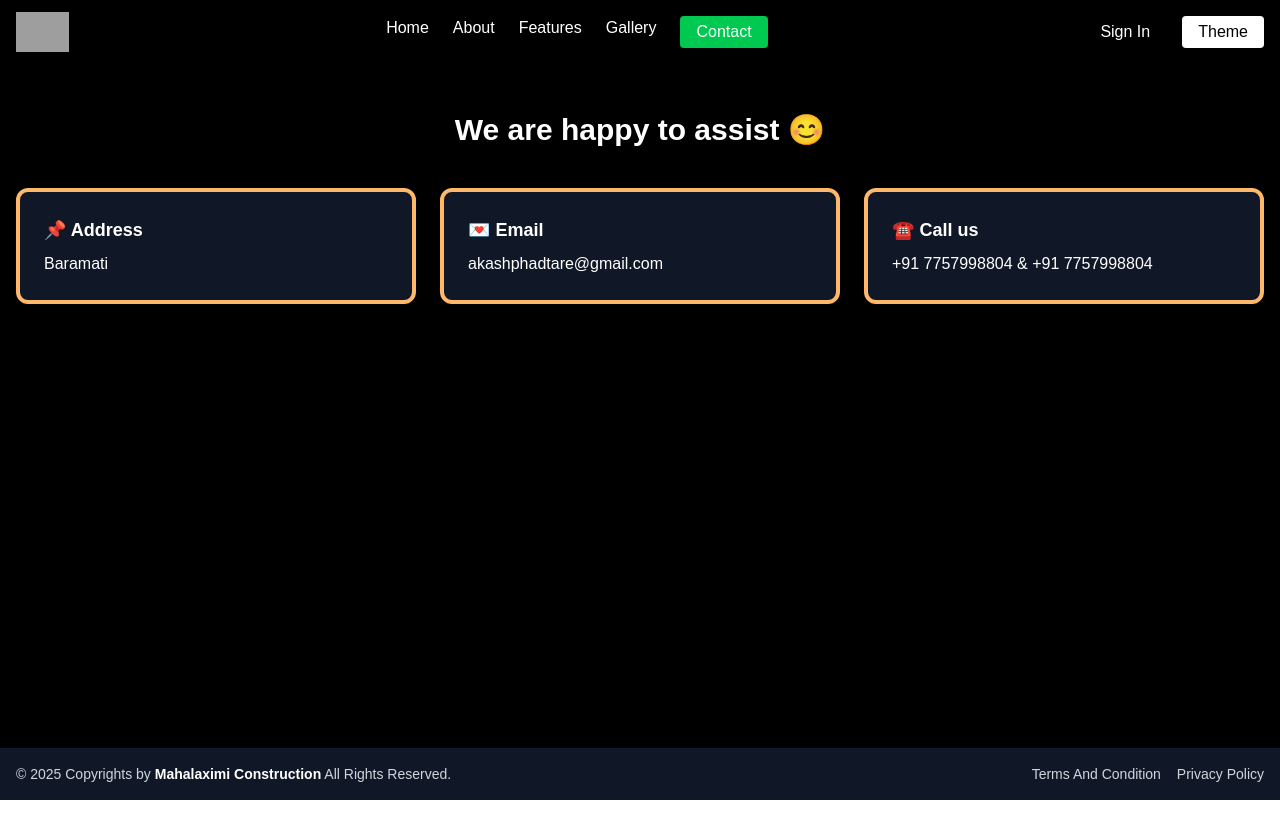
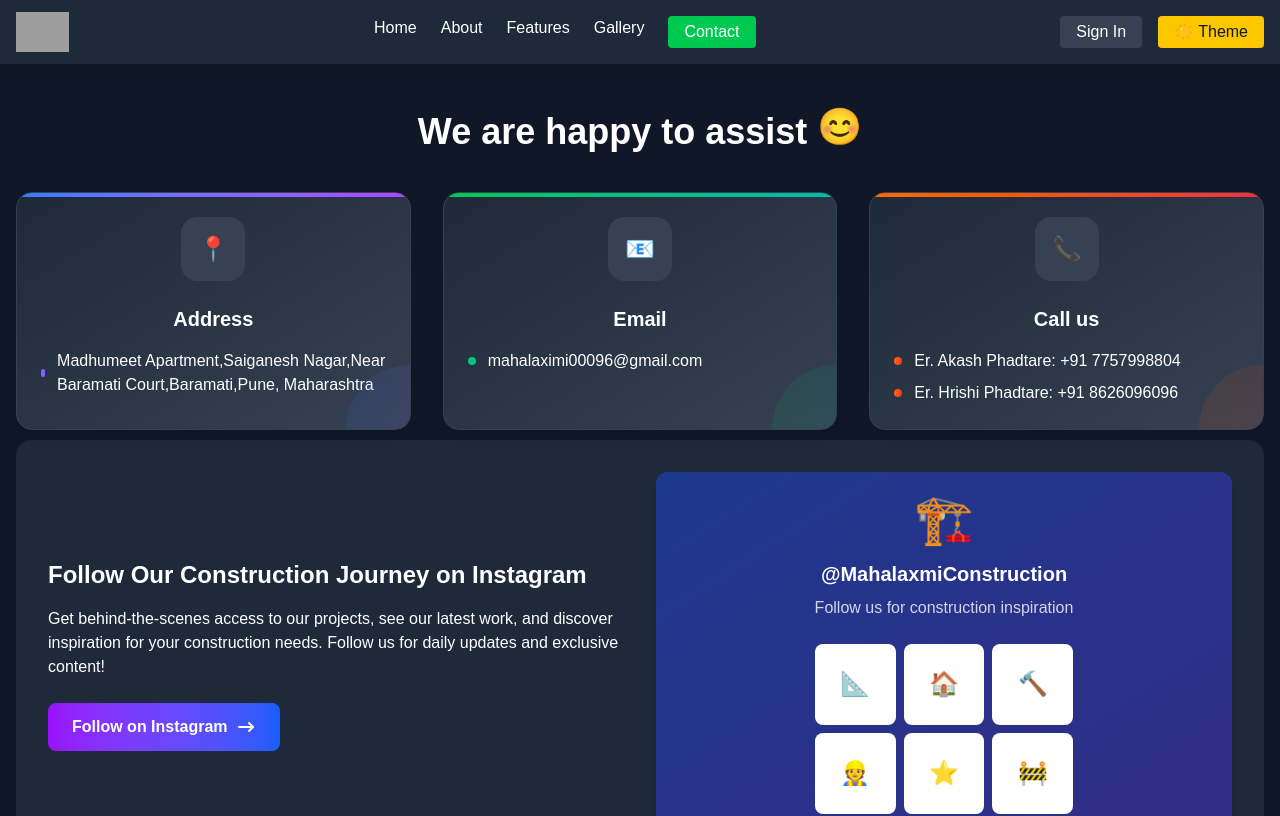
Before and after one commit to HarshadaPhadtare/mahalaximi-construction, a Next.js app: page / in a window 1280 px wide. Shown: the top 816 px of the page. Built offline with nearby package versions, Linux system fonts and the light colour scheme; grey boxes are pictures that could not be loaded.

Commit message:
construction pager

```diff
--- a/app/page.tsx
+++ b/app/page.tsx
@@ -4,114 +4,285 @@ import { ThemeProvider, useTheme } from "./component/themeContext";
 
 function InnerHome() {
   const { theme, toggleTheme } = useTheme();
+const handleInstagramRedirect = () => {
+    window.open('https://www.instagram.com/mahalaxmi_const._and_interiors?igsh=eXJsYWVlMTBpeHo4', '_blank');
+  };
+ return (
+    <div className={`min-h-screen flex flex-col ${
+      theme === "dark" ? "bg-gray-900 text-white" : "bg-white text-gray-800"
+    } transition-colors duration-300`}>
 
-  return (
-    <div
-      className={`min-h-screen flex flex-col ${
-        theme === "dark" ? "bg-black text-white" : "bg-white text-black"
-      }`}
-    >
       {/* Header */}
-      <header
-        className={`${theme === "dark" ? "bg-black" : "bg-gray-100"} shadow`}
-      >
-        <div className="container mx-auto flex flex-wrap justify-between items-center px-2 sm:px-4 py-3">
+      <header className={`${theme === "dark" ? "bg-gray-800" : "bg-gray-100"} shadow-md sticky top-0 z-10`}>
+        <div className="container mx-auto flex flex-col sm:flex-row justify-between items-center px-4 py-3">
           <img src="/logo.png" alt="Logo" className="h-10 mb-2 sm:mb-0" />
 
           {/* Nav */}
-          <nav
-            className={`flex flex-wrap gap-4 sm:gap-6 text-sm sm:text-base ${
-              theme === "dark" ? "text-white" : "text-gray-700"
-            }`}
-          >
-            <a href="/" className="hover:text-green-600">Home</a>
-            <a href="/about" className="hover:text-green-600">About</a>
-            <a href="/features" className="hover:text-green-600">Features</a>
-            <a href="/gallery" className="hover:text-green-600">Gallery</a>
-            <a
-              href="/contact"
-              className="bg-green-500 text-white px-3 sm:px-4 py-1 rounded hover:bg-green-600"
-            >
+          <nav className="flex flex-wrap justify-center gap-4 sm:gap-6 text-sm sm:text-base mb-2 sm:mb-0">
+            <a href="/" className="hover:text-green-600 transition-colors">Home</a>
+            <a href="/about" className="hover:text-green-600 transition-colors">About</a>
+            <a href="/features" className="hover:text-green-600 transition-colors">Features</a>
+            <a href="/gallery" className="hover:text-green-600 transition-colors">Gallery</a>
+            <a href="/contact" className="bg-green-500 text-white px-3 sm:px-4 py-1 rounded hover:bg-green-600 transition-colors">
               Contact
             </a>
           </nav>
 
           {/* Actions */}
-          <div className="flex items-center gap-2 sm:gap-4 mt-2 sm:mt-0">
-            <button
-              className={`px-3 sm:px-4 py-1 rounded hover:opacity-80 transition ${
-                theme === "dark" ? "bg-black" : "bg-gray-200"
-              }`}
-            >
+          <div className="flex items-center gap-2 sm:gap-4">
+            <button className={`px-3 sm:px-4 py-1 rounded hover:opacity-80 transition ${
+              theme === "dark" ? "bg-gray-700" : "bg-gray-200"
+            }`}>
               Sign In
             </button>
             <button
               onClick={toggleTheme}
-              className={`px-3 sm:px-4 py-1 rounded transition ${
-                theme === "dark" ? "bg-white text-black" : "bg-black text-white"
+              className={`px-3 sm:px-4 py-1 rounded transition flex items-center gap-2 ${
+                theme === "dark" ? "bg-yellow-400 text-gray-900" : "bg-gray-800 text-white"
               }`}
             >
-              Theme
+              {theme === 'dark' ? '☀️' : '🌙'} Theme
             </button>
           </div>
         </div>
       </header>
 
-      {/* Main */}
-      <main className="flex-grow container mx-auto px-2 sm:px-4 py-8 sm:py-12">
-        <h1 className="text-2xl sm:text-3xl font-bold text-center mb-8 sm:mb-10">
-          We are happy to assist <span className="inline-block">😊</span>
+      {/* Main Content */}
+      <main className="flex-grow container mx-auto px-4 py-8 sm:py-12">
+        <h1 className="text-3xl sm:text-4xl font-bold text-center mb-10">
+          We are happy to assist <span className="inline-block animate-bounce">😊</span>
         </h1>
 
-        <div className="grid grid-cols-1 sm:grid-cols-2 md:grid-cols-3 gap-4 sm:gap-6">
+        {/* Enhanced Contact Cards */}
+        <div className="grid grid-cols-1 sm:grid-cols-2 lg:grid-cols-3 gap-6 sm:gap-8">
           {[
-            { icon: "📌", title: "Address", text: "Baramati" },
-            { icon: "💌", title: "Email", text: "akashphadtare@gmail.com" },
-            { icon: "☎️", title: "Call us", text: "+91 7757998804 & +91 7757998804" },
-          ].map(({ icon, title, text }, i) => (
+            {
+              icon: "📍",
+              title: "Address",
+              details: ["Madhumeet Apartment,Saiganesh Nagar,Near Baramati Court,Baramati,Pune, Maharashtra",],
+              color: "from-blue-500 to-purple-500"
+            },
+            {
+              icon: "📧",
+              title: "Email",
+              details: ["mahalaximi00096@gmail.com"],
+              color: "from-green-500 to-teal-500"
+            },
+            {
+              icon: "📞",
+              title: "Call us",
+              details: ["Er. Akash Phadtare: +91 7757998804", "Er. Hrishi Phadtare: +91 8626096096"],
+              color: "from-orange-500 to-red-500"
+            },
+          ].map(({ icon, title, details, color }, i) => (
             <div
               key={i}
-              className={`p-4 sm:p-6 rounded-xl border-4 ${
+              className={`relative overflow-hidden rounded-2xl p-6 shadow-lg transition-all duration-300 hover:scale-105 hover:shadow-xl ${
                 theme === "dark"
-                  ? "bg-gray-900 text-white border-orange-300"
-                  : "bg-white text-black border-orange-500"
+                  ? "bg-gradient-to-br from-gray-800 to-gray-700 border border-gray-700"
+                  : "bg-white border border-gray-200"
               }`}
             >
-              <h2 className="text-lg font-bold flex items-center mb-2">
-                {icon} {title}
-              </h2>
-              <p className="text-sm sm:text-base">{text}</p>
+              {/* Gradient accent bar */}
+              <div className={`absolute top-0 left-0 w-full h-1 bg-gradient-to-r ${color}`}></div>
+
+              {/* Animated icon */}
+              <div className="mb-6 flex justify-center">
+                <div className={`inline-flex items-center justify-center w-16 h-16 rounded-2xl ${
+                  theme === "dark" ? "bg-gray-700" : "bg-gray-100"
+                }`}>
+                  <span className="text-2xl">{icon}</span>
+                </div>
+              </div>
+
+              {/* Content */}
+              <h2 className="text-xl font-bold mb-4 text-center">{title}</h2>
+
+              <div className="space-y-2">
+                {details.map((detail, idx) => (
+                  <p key={idx} className="flex items-center text-sm sm:text-base">
+                    <span className={`w-2 h-2 rounded-full mr-3 bg-gradient-to-r ${color}`}></span>
+                    {detail}
+                  </p>
+                ))}
+              </div>
+
+              {/* Hover effect element */}
+              <div className={`absolute -bottom-16 -right-16 w-32 h-32 rounded-full bg-gradient-to-r ${color} opacity-10 transition-all duration-300 group-hover:opacity-20`}></div>
             </div>
           ))}
+        </div>
+      {/* INSTAGRAM  */}
+
+      <div style={{margin:10,marginTop:0}}></div>
+ {/* <div className={`rounded-2xl overflow-hidden shadow-xl mb-16 ${
+          theme === "dark" ? "bg-gray-800" : "bg-gradient-to-r from-amber-100 to-rose-100"
+        }`}>
+          <div className="grid grid-cols-1 md:grid-cols-2 gap-8 p-8">
+            <div className="flex flex-col justify-center">
+              <div className="flex items-center mb-4">
+                <span className="text-3xl mr-3">📱</span>
+                <span className={`text-sm font-semibold px-3 py-1 rounded-full ${
+                  theme === "dark" ? "bg-purple-900 text-purple-200" : "bg-purple-100 text-purple-800"
+                }`}>
+                  Jetzt neu:
+                </span>
+              </div>
+              <h2 className="text-2xl font-bold mb-4">Die Instagram-Community von Mahalaxmi Construction</h2>
+              <p className="mb-6">
+                Ob Inspiration, Projekteinblicke oder Tipps für Ihr Bauvorhaben: In unserer
+                Instagram-Community finden Sie visuelle Inspiration, aktuelle Projekte und Einblicke
+                hinter die Kulissen unseres Unternehmens.
+              </p>
+              <button
+                onClick={handleInstagramRedirect}
+                className={`self-start flex items-center px-6 py-3 rounded-lg font-semibold transition-all duration-300 hover:scale-105 ${
+                  theme === "dark"
+                    ? "bg-gradient-to-r from-purple-600 to-pink-600 text-white"
+                    : "bg-gradient-to-r from-rose-500 to-amber-500 text-white"
+                }`}
+              >
+                Jetzt folgen
+                <svg xmlns="http://www.w3.org/2000/svg" className="h-5 w-5 ml-2" viewBox="0 0 20 20" fill="currentColor">
+                  <path fillRule="evenodd" d="M12.293 5.293a1 1 0 011.414 0l4 4a1 1 0 010 1.414l-4 4a1 1 0 01-1.414-1.414L14.586 11H3a1 1 0 110-2h11.586l-2.293-2.293a1 1 0 010-1.414z" clipRule="evenodd" />
+                </svg>
+              </button>
+            </div>
+            <div
+              className="cursor-pointer rounded-xl overflow-hidden shadow-lg transition-transform duration-500 hover:scale-105"
+              onClick={handleInstagramRedirect}
+            >
+              <div className={`h-full min-h-[300px] flex items-center justify-center ${
+                theme === "dark"
+                  ? "bg-gradient-to-br from-purple-900 via-pink-900 to-amber-900"
+                  : "bg-gradient-to-br from-rose-200 via-amber-200 to-purple-200"
+              }`}>
+                <div className="text-center p-6">
+                  <div className="text-5xl mb-4">📸</div>
+                  <h3 className="text-xl font-bold mb-2">Folgen Sie uns auf Instagram</h3>
+                  <p className="opacity-80">@MahalaxmiConstruction</p>
+                  <div className="mt-6 flex justify-center space-x-2">
+                    <div className="w-16 h-16 rounded-lg bg-white bg-opacity-20"></div>
+                    <div className="w-16 h-16 rounded-lg bg-white bg-opacity-20"></div>
+                    <div className="w-16 h-16 rounded-lg bg-white bg-opacity-20"></div>
+                  </div>
+                  <div className="mt-4 flex justify-center space-x-2">
+                    <div className="w-16 h-16 rounded-lg bg-white bg-opacity-20"></div>
+                    <div className="w-16 h-16 rounded-lg bg-white bg-opacity-20"></div>
+                    <div className="w-16 h-16 rounded-lg bg-white bg-opacity-20"></div>
+                  </div>
+                </div>
+              </div>
+            </div>
+          </div>
+        </div> */}
+ <div className={`rounded-2xl overflow-hidden shadow-xl mb-16 ${
+          theme === "dark" ? "bg-gray-800" : "bg-gradient-to-r from-blue-50 to-indigo-50"
+        }`}>
+          <div className="grid grid-cols-1 md:grid-cols-2 gap-8 p-8">
+            <div className="flex flex-col justify-center">
+              <h2 className="text-2xl font-bold mb-4">Follow Our Construction Journey on Instagram</h2>
+              <p className="mb-6">
+                Get behind-the-scenes access to our projects, see our latest work, and discover inspiration
+                for your construction needs. Follow us for daily updates and exclusive content!
+              </p>
+              <button
+                onClick={handleInstagramRedirect}
+                className={`self-start flex items-center px-6 py-3 rounded-lg font-semibold transition-all duration-300 hover:scale-105 ${
+                  theme === "dark"
+                    ? "bg-gradient-to-r from-purple-600 to-blue-600 text-white"
+                    : "bg-gradient-to-r from-blue-500 to-indigo-500 text-white"
+                }`}
+              >
+                Follow on Instagram
+                <svg xmlns="http://www.w3.org/2000/svg" className="h-5 w-5 ml-2" viewBox="0 0 20 20" fill="currentColor">
+                  <path fillRule="evenodd" d="M12.293 5.293a1 1 0 011.414 0l4 4a1 1 0 010 1.414l-4 4a1 1 0 01-1.414-1.414L14.586 11H3a1 1 0 110-2h11.586l-2.293-2.293a1 1 0 010-1.414z" clipRule="evenodd" />
+                </svg>
+              </button>
+            </div>
+            <div
+              className="cursor-pointer rounded-xl overflow-hidden shadow-lg transition-transform duration-500 hover:scale-105"
+              onClick={handleInstagramRedirect}
+            >
+              <div className={`h-full min-h-[300px] flex items-center justify-center ${
+                theme === "dark"
+                  ? "bg-gradient-to-br from-blue-900 to-indigo-900"
+                  : "bg-gradient-to-br from-blue-100 to-indigo-100"
+              }`}>
+                <div className="text-center p-6">
+                  <div className="text-5xl mb-4">🏗️</div>
+                  <h3 className="text-xl font-bold mb-2">@MahalaxmiConstruction</h3>
+                  <p className="opacity-80 mb-6">Follow us for construction inspiration</p>
+                  <div className="grid grid-cols-3 gap-2 max-w-xs mx-auto">
+                    <div className="aspect-square bg-white bg-opacity-20 rounded-lg flex items-center justify-center text-2xl">📐</div>
+                    <div className="aspect-square bg-white bg-opacity-20 rounded-lg flex items-center justify-center text-2xl">🏠</div>
+                    <div className="aspect-square bg-white bg-opacity-20 rounded-lg flex items-center justify-center text-2xl">🔨</div>
+                    <div className="aspect-square bg-white bg-opacity-20 rounded-lg flex items-center justify-center text-2xl">👷</div>
+                    <div className="aspect-square bg-white bg-opacity-20 rounded-lg flex items-center justify-center text-2xl">⭐</div>
+                    <div className="aspect-square bg-white bg-opacity-20 rounded-lg flex items-center justify-center text-2xl">🚧</div>
+                  </div>
+                </div>
+              </div>
+            </div>
+          </div>
+        </div>
+
+
+        {/* Additional Info */}
+        <div className="mt-16 text-center max-w-2xl mx-auto">
+          <h2 className="text-2xl font-semibold mb-4">
+            We're Here to Help
+          </h2>
+          <p className={theme === "dark" ? "text-gray-400" : "text-gray-600"}>
+            Our team of experts is available to answer any questions you might have.
+            We look forward to hearing from you!
+          </p>
         </div>
       </main>
 
       {/* Footer */}
-      <footer
-        className={`py-4 ${
-          theme === "dark" ? "bg-gray-900 text-gray-300" : "bg-gray-100 text-gray-800"
-        }`}
-      >
-        <div className="container mx-auto flex flex-col md:flex-row justify-between items-center text-xs sm:text-sm px-2 sm:px-4">
-          <p className="text-center md:text-left">
+      <footer className={`py-6 ${
+        theme === "dark" ? "bg-gray-800 text-gray-300" : "bg-gray-100 text-gray-700"
+      } transition-colors duration-300`}>
+        <div className="container mx-auto flex flex-col md:flex-row justify-between items-center text-sm px-4">
+          <p className="text-center md:text-left mb-2 md:mb-0">
             © 2025 Copyrights by{" "}
-            <span
-              className={`${theme === "dark" ? "text-white" : "text-black"} font-bold`}
-            >
-              Mahalaximi Construction
+            <span className={`font-bold ${theme === "dark" ? "text-white" : "text-black"}`}>
+              Mahalaxmi Construction
             </span>{" "}
             All Rights Reserved.
           </p>
-          <div className="flex space-x-3 sm:space-x-4 mt-2 md:mt-0">
-            <a href="#" className={`hover:${theme === "dark" ? "text-white" : "text-black"}`}>
+          <div className="flex space-x-4">
+            <a href="#" className="hover:text-green-600 transition-colors">
               Terms And Condition
             </a>
-            <a href="#" className={`hover:${theme === "dark" ? "text-white" : "text-black"}`}>
+            <a href="#" className="hover:text-green-600 transition-colors">
               Privacy Policy
             </a>
           </div>
         </div>
       </footer>
+
+      <style jsx>{`
+        @keyframes float {
+          0% { transform: translateY(0px); }
+          50% { transform: translateY(-10px); }
+          100% { transform: translateY(0px); }
+        }
+
+        .floating {
+          animation: float 6s ease-in-out infinite;
+        }
+
+        .card-hover {
+          transition: transform 0.3s ease, box-shadow 0.3s ease;
+        }
+
+        .card-hover:hover {
+          transform: translateY(-5px);
+          box-shadow: 0 20px 25px -5px rgba(0, 0, 0, 0.1), 0 10px 10px -5px rgba(0, 0, 0, 0.04);
+        }
+      `}</style>
     </div>
   );
 }
```
